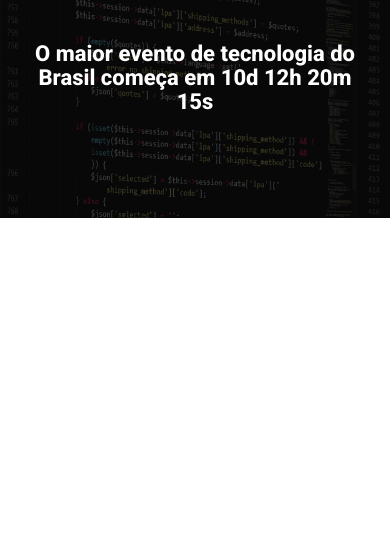
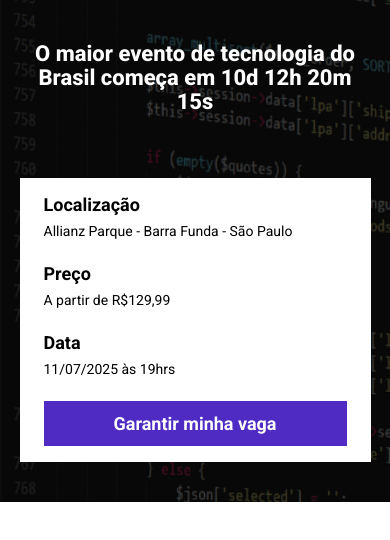
Before and after one commit to Guilherme-Augusto-Carvalho-da-Rocha/event_landing_page, a website built with Parcel: page classMaterial/src/index.html in a window 390 px wide. Shown: the part 86-626 px from the top of the page. Built offline with nearby package versions, Linux system fonts and the light colour scheme.

Commit message:
made info-bar and responsivity for header

```diff
--- a/classMaterial/src/index.html
+++ b/classMaterial/src/index.html
@@ -18,6 +18,25 @@
             <p class="hero__text">
                 O maior evento de tecnologia do Brasil começa em 10d 12h 20m 15s
             </p>
+            <div class="info-bar">
+                <ul class="info-bar__list">
+                    <li class="info-bar__list__item">
+                        <b>Localização</b>
+                        Allianz Parque - Barra Funda - São Paulo
+                    </li>
+                    <li class="info-bar__list__item">
+                        <b>Preço</b>
+                        A partir de R$129,99
+                    </li>
+                    <li class="info-bar__list__item">
+                        <b>Data</b>
+                        11/07/2025 às 19hrs
+                    </li>
+                </ul>
+                <a class="button button--primary" href="#">
+                    Garantir minha vaga
+                </a>
+            </div>
         </div>
     </header>
 </body>
--- /dev/null
+++ b/classMaterial/src/styles/components/_buttons.scss
@@ -0,0 +1,19 @@
+.button{
+    padding: 12px;
+    font-size: 18px;
+    font-weight: bold;
+    border: none;
+    text-decoration: none;
+    text-align: center;
+    white-space: nowrap;
+
+    &--primary{
+        color: #FFF;
+        background-color: #4F2AC3;
+    }
+
+    @media (max-width:640px){
+        display: block;
+        width: 100%;
+    }
+}
--- /dev/null
+++ b/classMaterial/src/styles/components/_info-bar.scss
@@ -0,0 +1,35 @@
+.info-bar{
+    padding: 16px 24px;
+    background-color: #FFF;
+    display: flex;
+    align-items: center;
+    justify-content: space-between;
+
+    &__list{
+        display: flex;
+        gap: 40px;
+        &__item{
+            color: #000;
+            list-style: none;
+            font-size: 14px;
+            b{
+                display: block;
+                color: #000;
+                margin-bottom: 8px;
+                font-size: 18px;
+            }
+        }
+    }
+
+    @media (max-width:640px){
+        display: block;
+
+        &__list{
+            display: block;
+
+            &__item{
+                margin-bottom: 24px;
+            }
+        }
+    }
+}
--- a/classMaterial/src/styles/main.scss
+++ b/classMaterial/src/styles/main.scss
@@ -1,5 +1,6 @@
 @use 'hero';
-
+@use './components/info-bar';
+@use './components/buttons';
 *{
     padding: 0;
     margin: 0;
```
